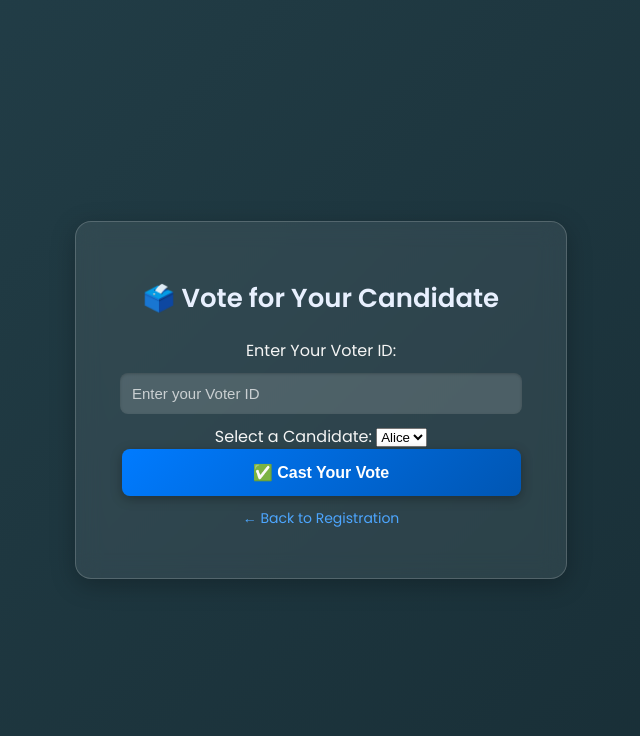
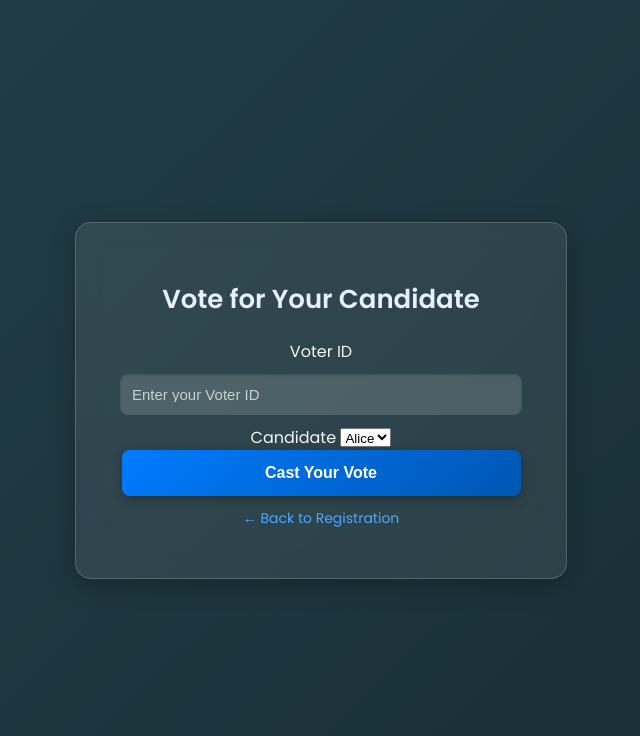
Before and after one commit to keerthi1722/voting, a Flask app: page /vote in a window 1280 px wide. Shown: the top 736 px of the page, without its empty margins (319-959 px from the left). Run offline with Flask 3, Linux system fonts and the light colour scheme; data comes from the database, SQL or seed files in the repository.

Commit message:
Update vote.html

```diff
--- a/HAC-2 VMS/templates/vote.html
+++ b/HAC-2 VMS/templates/vote.html
@@ -8,7 +8,7 @@
 </head>
 <body>
     <div class="container">
-        <h2>🗳️ Vote for Your Candidate</h2>
+        <h2>Vote for Your Candidate</h2>
 
         <!-- Flash Messages -->
         {% with messages = get_flashed_messages(with_categories=true) %}
@@ -21,12 +21,15 @@
             {% endif %}
         {% endwith %}
 
+        <!-- Voting Form -->
+        <form action="/vote" method="POST">
+            <div class="form-group">
+                <label for="voter_id">Voter ID</label>
+                <input type="text" id="voter_id" name="voter_id" placeholder="Enter your Voter ID" required>
+            </div>
 
-        <form action="/vote" method="POST">
-            <label for="voter_id">Enter Your Voter ID:</label>
-            <input type="text" id="voter_id" name="voter_id" placeholder="Enter your Voter ID" required>
-
-            <label for="candidate_id">Select a Candidate:</label>
+            <div class="form-group">
+                <label for="candidate_id">Candidate</label>
                 <select id="candidate_id" name="candidate_id" required>
                     {% if candidates %}
                         {% for candidate in candidates %}
@@ -36,11 +39,14 @@
                         <option value="" disabled>No candidates available</option>
                     {% endif %}
                 </select>
+            </div>
 
-            <button type="submit" class="vote-button">✅ Cast Your Vote</button>
+            <button type="submit" class="vote-button">Cast Your Vote</button>
         </form>
 
-        <p><a href="/" class="back-link">← Back to Registration</a></p>
+        <p class="already-registered">
+            <a href="/" class="back-link">← Back to Registration</a>
+        </p>
     </div>
 </body>
 </html>
```
Lines whose indentation alone changed are shown as unchanged.
